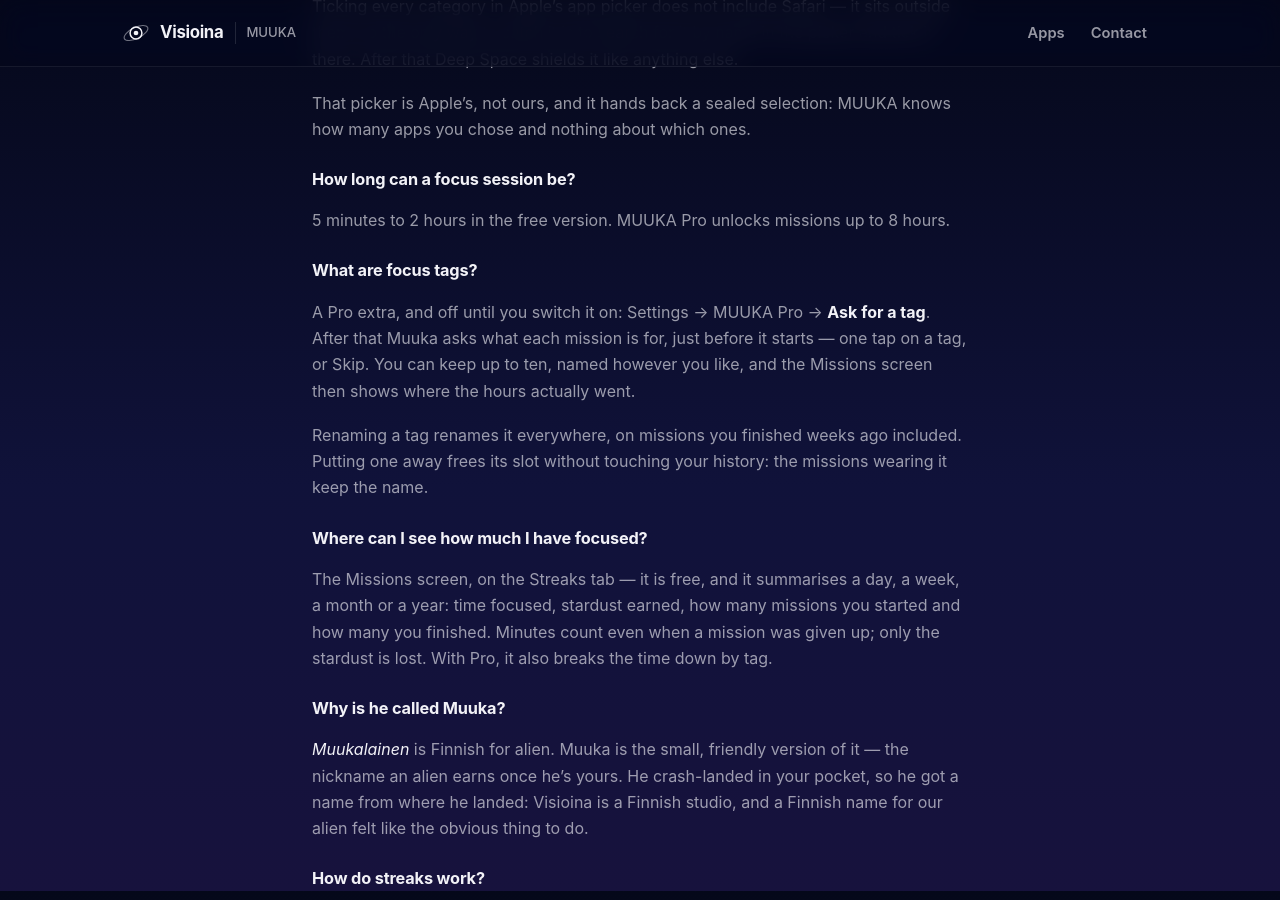
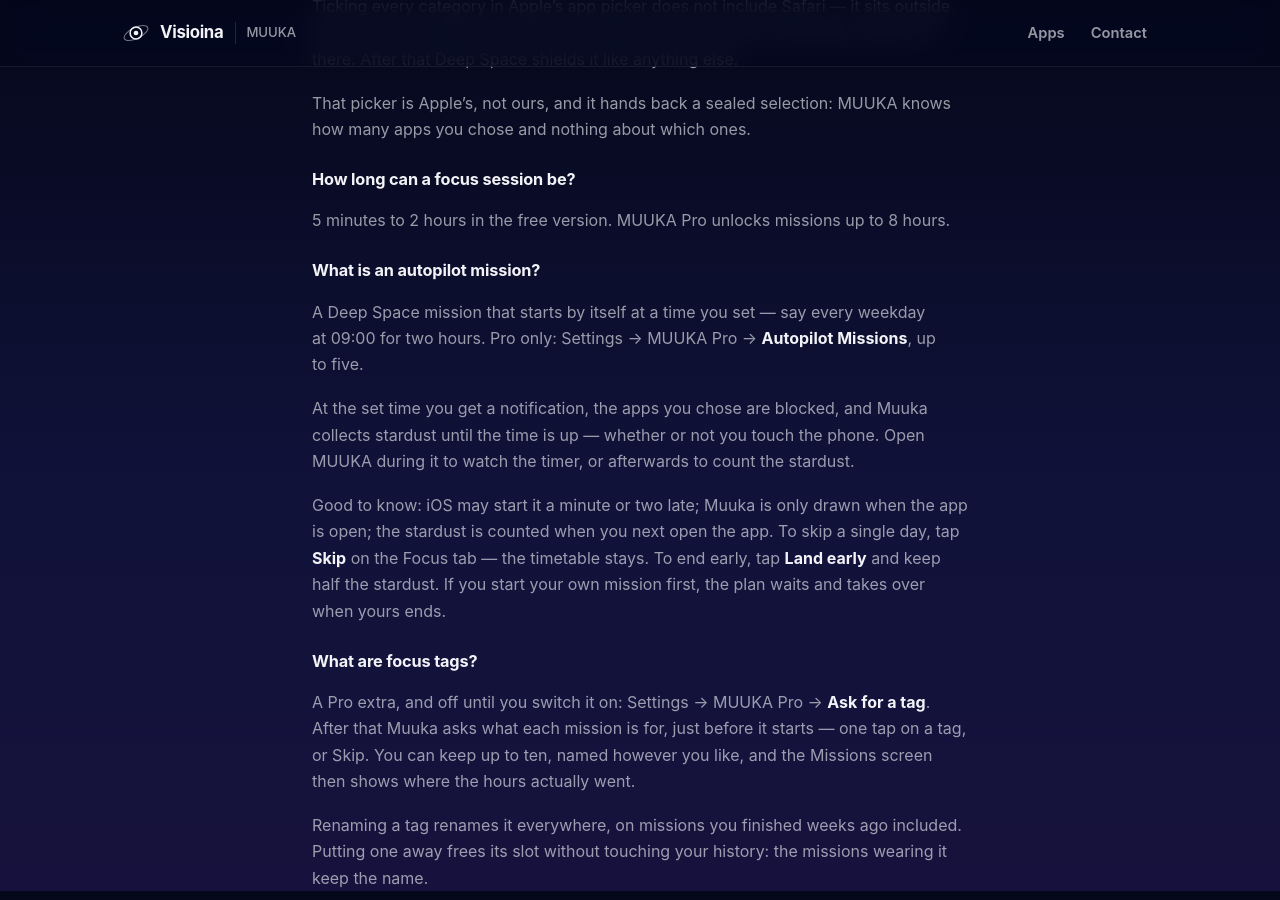
Before and after one commit to selinahti/visioinawebsite, a Jekyll site: the page built from _apps/muuka/faq.md, in a window 1280 px wide and 900 px high, scrolled down 1809 px. Built offline with Jekyll 4.4.1, drawn with Linux system fonts in a browser that asks for light colours; some of the changed text lies outside the part shown.

Commit message:
Autopilot Missions on the FAQ, privacy, terms and Pro list
A new FAQ entry, the two notifications a plan sends in the privacy
policy, the Pro line in the terms, and the point on the landing page.
Privacy and terms dated 18 September 2026.

Co-Authored-By: Claude Opus 5 <noreply@anthropic.com>

```diff
--- a/_apps/muuka/faq.md
+++ b/_apps/muuka/faq.md
@@ -39,9 +39,10 @@ Yes — and the free version is the whole adventure, not a demo: focus missions
 from 5 minutes to 2 hours, full stardust earning, streaks, decorations, new planets,
 sharing, and Deep Space that blocks all distracting apps. No ads ever.
 **MUUKA Pro** (€2.99/month or €25.99/year) adds the power-ups: choose which
-apps get blocked, missions up to 8 hours, focus tags, your timer in the Dynamic
-Island and on the Lock Screen, the exclusive Cosmic skin, your pick of each
-planet's style, and the Tea Saucer and Cosmic saucer rides.
+apps get blocked, autopilot missions that launch on their own, missions up to 8
+hours, focus tags, your timer in the Dynamic Island and on the Lock Screen, the
+exclusive Cosmic skin, your pick of each planet's style, and the Tea Saucer and
+Cosmic saucer rides.
 
 ### What breaks a focus session?
 
@@ -86,6 +87,23 @@ knows how many apps you chose and nothing about which ones.
 ### How long can a focus session be?
 
 5 minutes to 2 hours in the free version. MUUKA Pro unlocks missions up to 8 hours.
+
+### What is an autopilot mission?
+
+A Deep Space mission that starts by itself at a time you set — say every
+weekday at 09:00 for two hours. Pro only: Settings → MUUKA Pro → **Autopilot
+Missions**, up to five.
+
+At the set time you get a notification, the apps you chose are blocked, and
+Muuka collects stardust until the time is up — whether or not you touch the
+phone. Open MUUKA during it to watch the timer, or afterwards to count the
+stardust.
+
+Good to know: iOS may start it a minute or two late; Muuka is only drawn when
+the app is open; the stardust is counted when you next open the app. To skip a
+single day, tap **Skip** on the Focus tab — the timetable stays. To end early,
+tap **Land early** and keep half the stardust. If you start your own mission
+first, the plan waits and takes over when yours ends.
 
 ### What are focus tags?
 
```
Also changed, not shown: _apps/muuka/index.md (+1 -0 lines), _apps/muuka/privacy.md (+3 -2 lines), _apps/muuka/terms.md (+3 -2 lines).
